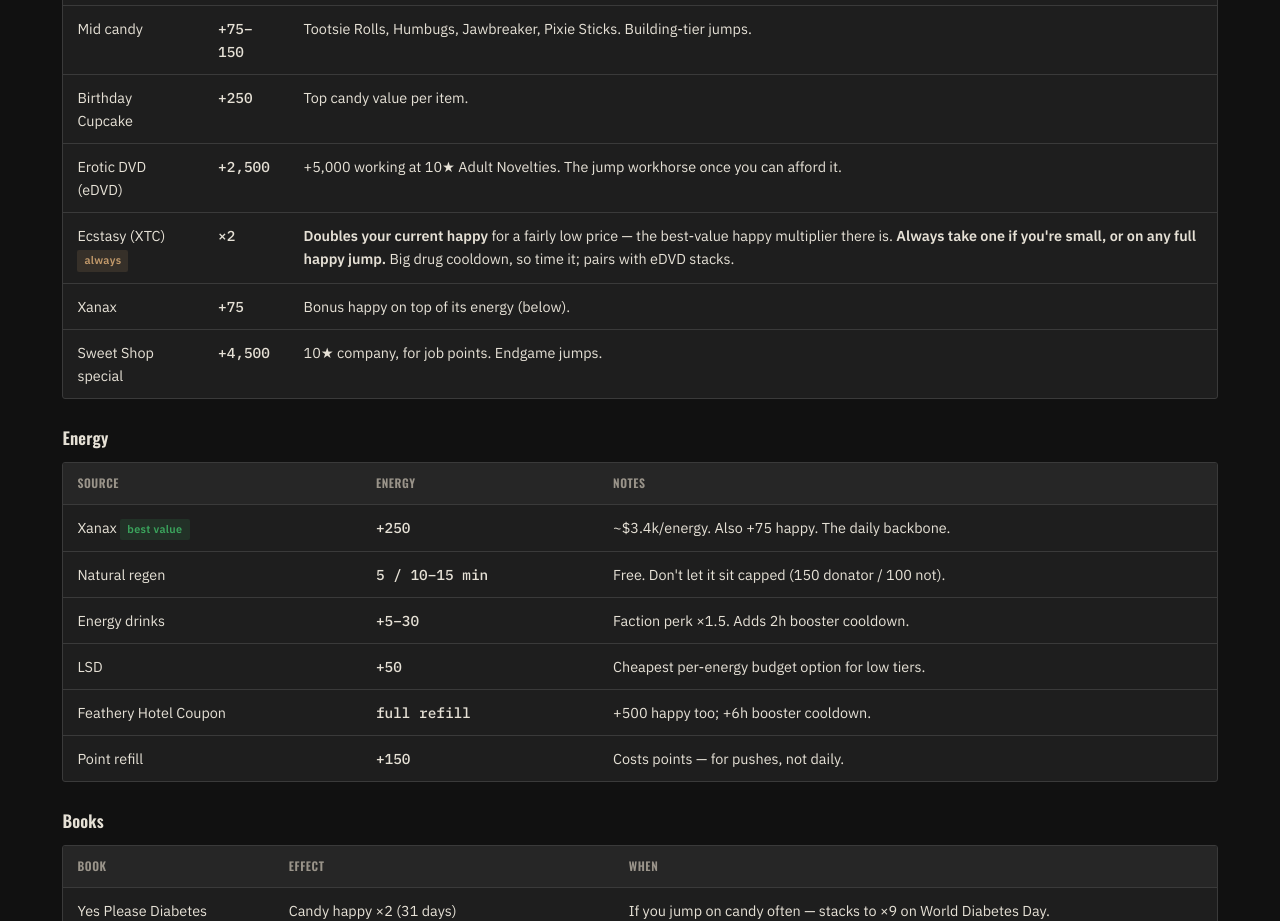
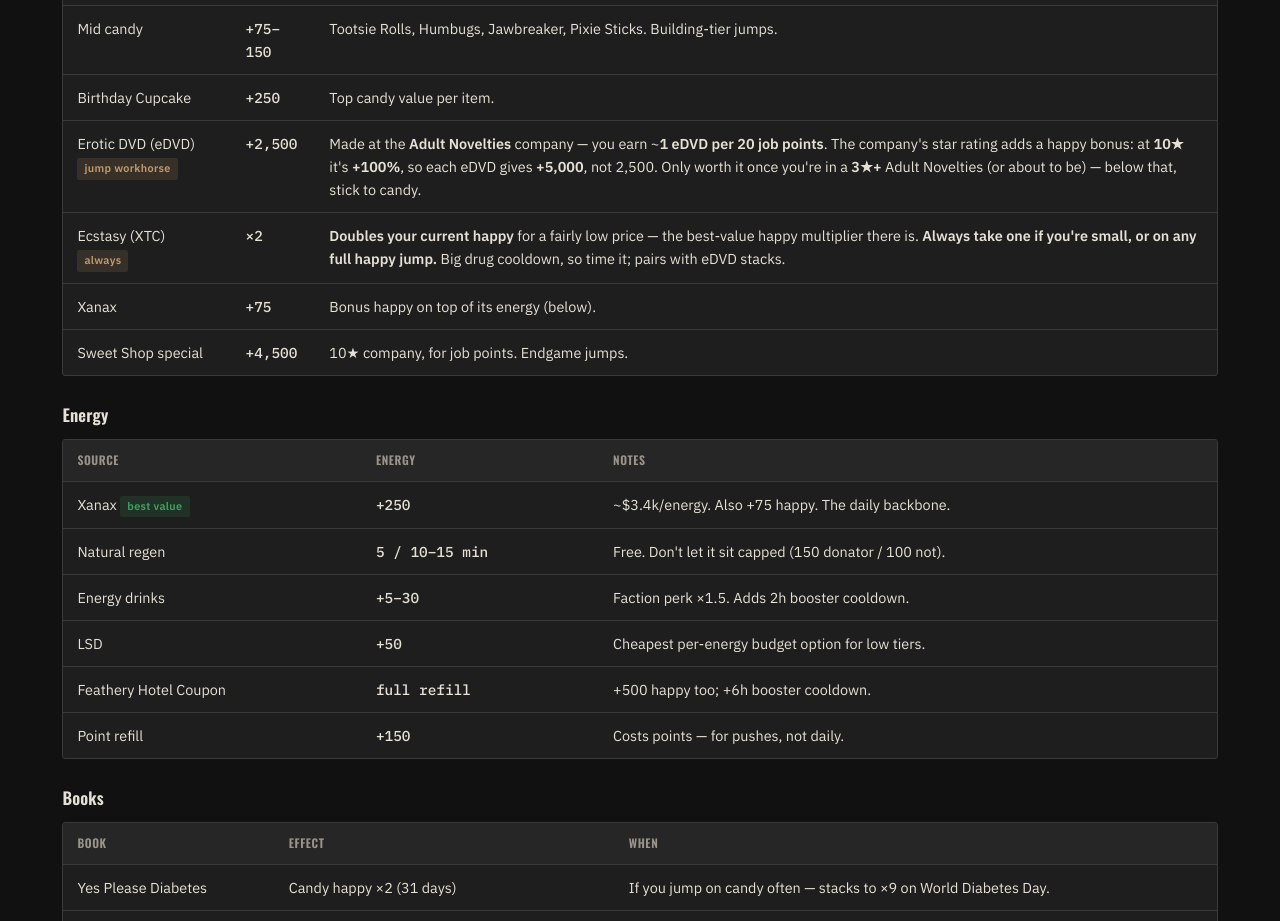
Before and after one commit to TORN-OWASP-Faction/Faction-Training-Playbook, a SvelteKit app: page / in a window 1280 px wide. Shown: the part 9940-10861 px from the top of the page. Built offline with nearby package versions, Linux system fonts and the light colour scheme.

Commit message:
Clarify eDVD: Adult Novelties job (~1 per 20 points), 10-star = +100% (5000 not 2500), worth it at 3-star+

```diff
--- a/src/routes/+page.svelte
+++ b/src/routes/+page.svelte
@@ -629,7 +629,7 @@
       <tr><td>Cheap candy <span class="tag h">low tier</span></td><td class="mono">+25</td><td>Lollipop, Box of Chocolate Bars, Bon Bons. Topping up / new players.</td></tr>
       <tr><td>Mid candy</td><td class="mono">+75–150</td><td>Tootsie Rolls, Humbugs, Jawbreaker, Pixie Sticks. Building-tier jumps.</td></tr>
       <tr><td>Birthday Cupcake</td><td class="mono">+250</td><td>Top candy value per item.</td></tr>
-      <tr><td>Erotic DVD (eDVD)</td><td class="mono">+2,500</td><td>+5,000 working at 10★ Adult Novelties. The jump workhorse once you can afford it.</td></tr>
+      <tr><td>Erotic DVD (eDVD) <span class="tag h">jump workhorse</span></td><td class="mono">+2,500</td><td>Made at the <b>Adult Novelties</b> company — you earn ~<b>1 eDVD per 20 job points</b>. The company's star rating adds a happy bonus: at <b>10★</b> it's <b>+100%</b>, so each eDVD gives <b>+5,000</b>, not 2,500. Only worth it once you're in a <b>3★+</b> Adult Novelties (or about to be) — below that, stick to candy.</td></tr>
       <tr><td>Ecstasy (XTC) <span class="tag h">always</span></td><td class="mono">×2</td><td><b>Doubles your current happy</b> for a fairly low price — the best-value happy multiplier there is. <b>Always take one if you're small, or on any full happy jump.</b> Big drug cooldown, so time it; pairs with eDVD stacks.</td></tr>
       <tr><td>Xanax</td><td class="mono">+75</td><td>Bonus happy on top of its energy (below).</td></tr>
       <tr><td>Sweet Shop special</td><td class="mono">+4,500</td><td>10★ company, for job points. Endgame jumps.</td></tr>
```
